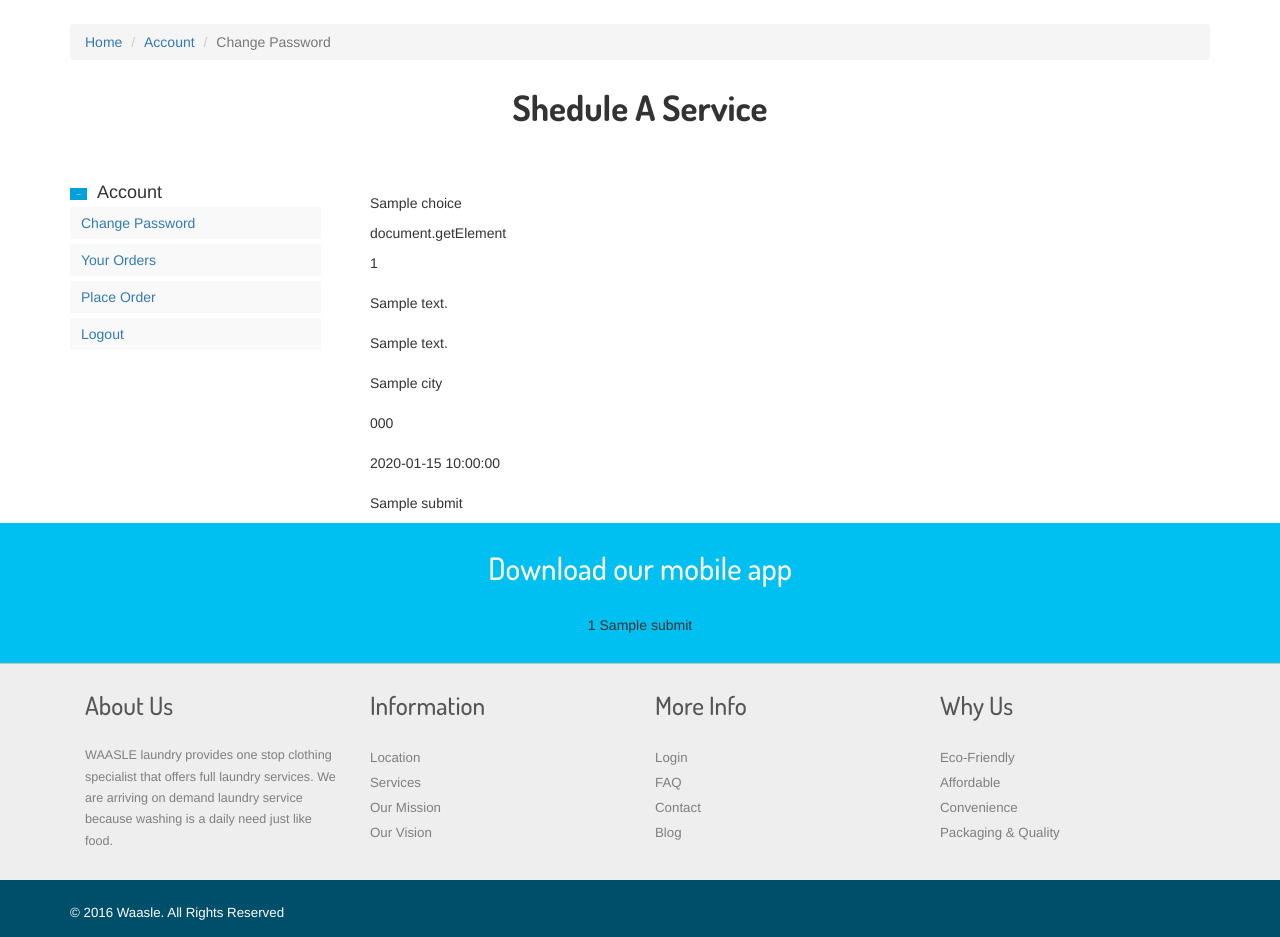
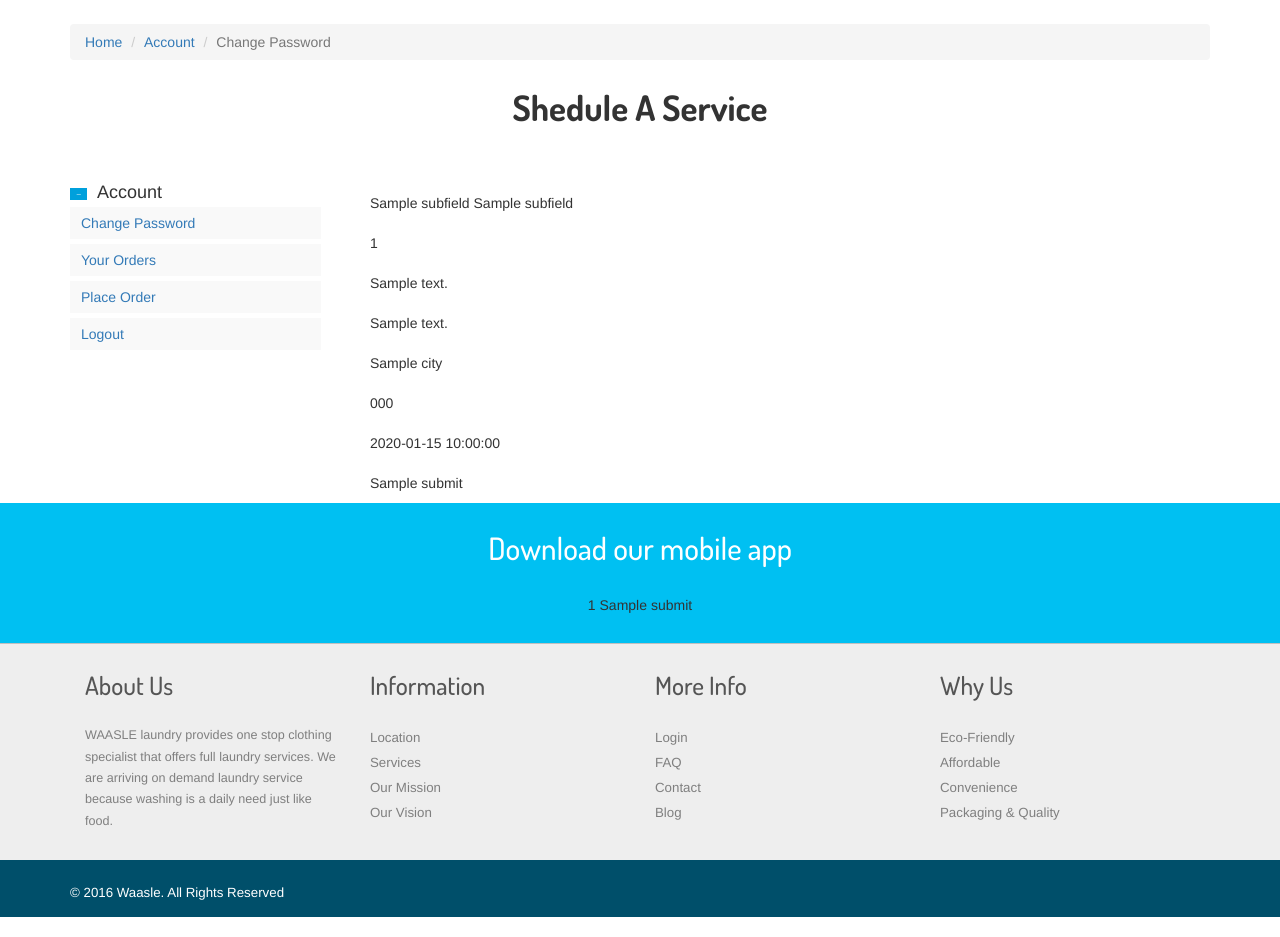
Before and after one commit to Vishant-Siddharth/waasle, a Python web app: template app/templates/auth/book_now.html in a window 1280 px wide. Shown: the part 162-1099 px from the top of the page. Run offline with Jinja, Linux system fonts and the light colour scheme; the template is opened without the code that fills it: most values are stand-ins (such as "Sample title", 1, 10 or a date in 2020); some libraries are stand-ins or nearby versions; some web fonts are replaced.

Commit message:
Completeting the book now backend

```diff
--- a/app/templates/auth/book_now.html
+++ b/app/templates/auth/book_now.html
@@ -7,15 +7,23 @@
 
 {% block content %}
 <script>
-	function choice(){
-		if (document.getElementById("choice").value == "same")
-        	document.getElementById("mob").value = "aadfasdf";
- 			document.getElementById("add1").value = "adf";
-    		}
- 		if (document.getElementById("choice").value == "new") {
-   			document.getElementById("pincode").readonly = true;
-    		}
-}
+	function myFunction(typ){
+	if (typ === "choice-0"){
+		document.getElementById("mob").readOnly= true;
+		document.getElementById("pincode").readOnly = true;
+		document.getElementById("add1").readOnly = true;
+		document.getElementById("add2").readOnly = true;
+		document.getElementById("city").readOnly = true;
+		}
+	else if (typ === "choice-1"){
+		document.getElementById("mob").readOnly= false;
+		document.getElementById("pincode").readOnly = false;
+		document.getElementById("add1").readOnly = false;
+		document.getElementById("add2").readOnly = false;
+		document.getElementById("city").readOnly = false;
+		}
+	}
+
 </script>
 
 
@@ -65,11 +73,15 @@
         <form action="{{ url_for('auth.book_now')}}" method='GET' enctype='multipart/form-data'>
   			{{ form_book.csrf_token }}
 			<div>
-				<span>{{ form_book.choice(onclick= "choice()", tabindex = "15", id= "choice") }}</span>
+				<p>
+				{% for subfield in form_book.choice %}
+        			{{ subfield(onclick="myFunction('%s')" %subfield.id) }}
+        			{{ subfield.label }}
+	    		{% endfor %}
+    			</p>
 			</div>
-			document.getElement
 			<div>
-				<span>{{ form_book.number(**{'id': 'mob','value': current_user.mob, 'tabindex':"3"}) }}</span>
+				<span>{{ form_book.number(**{'id': 'mob','value': current_user.mob, 'tabindex':"3", 'readonly': 'readonly'}) }}</span>
 			</div>
 			<div>
 				<span>{{ form_book.address_1(**{'id': 'add1','value': current_user.address_1, 'tabindex':"6", 'readonly': 'readonly'}) }}</span>
```
